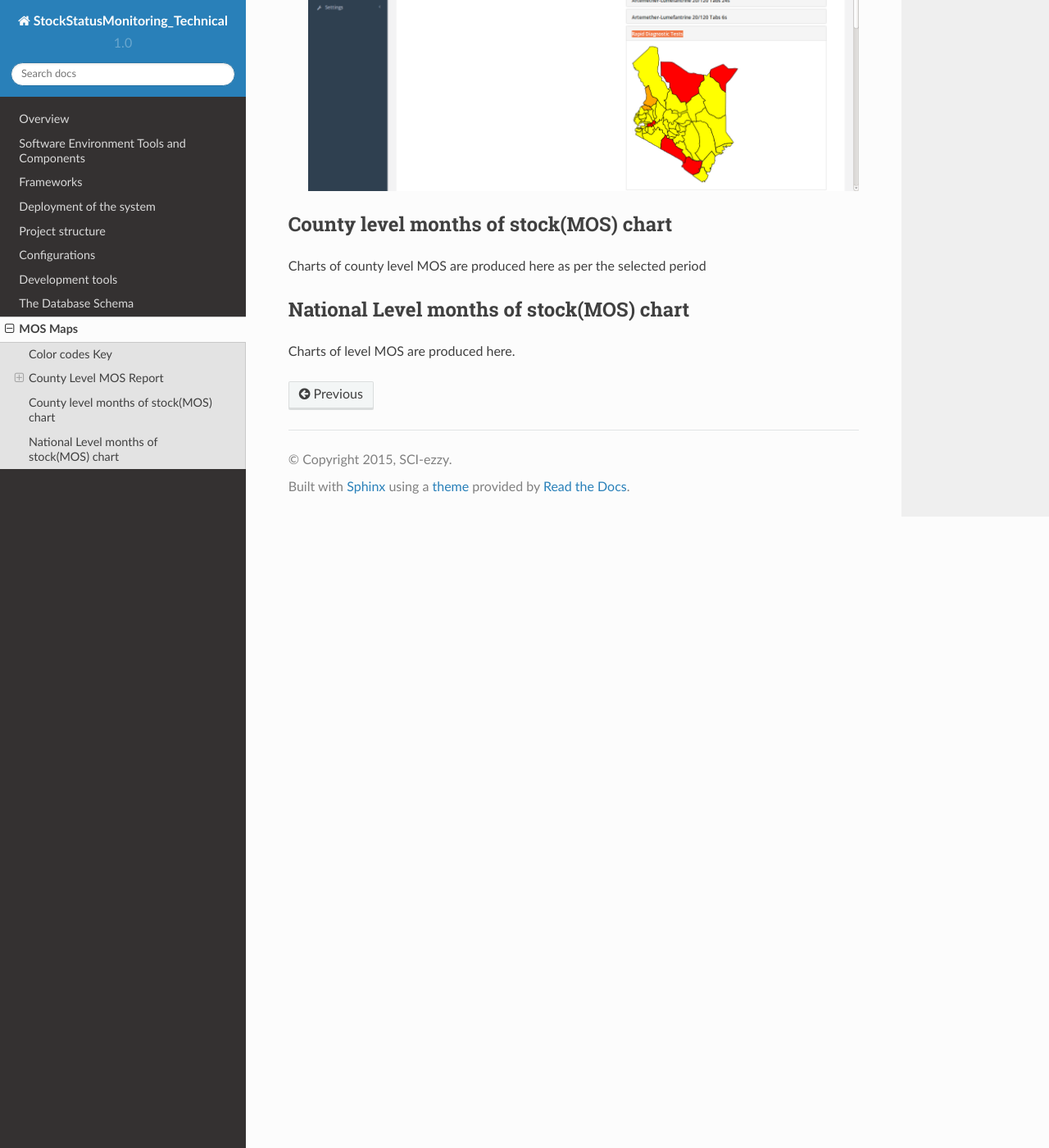
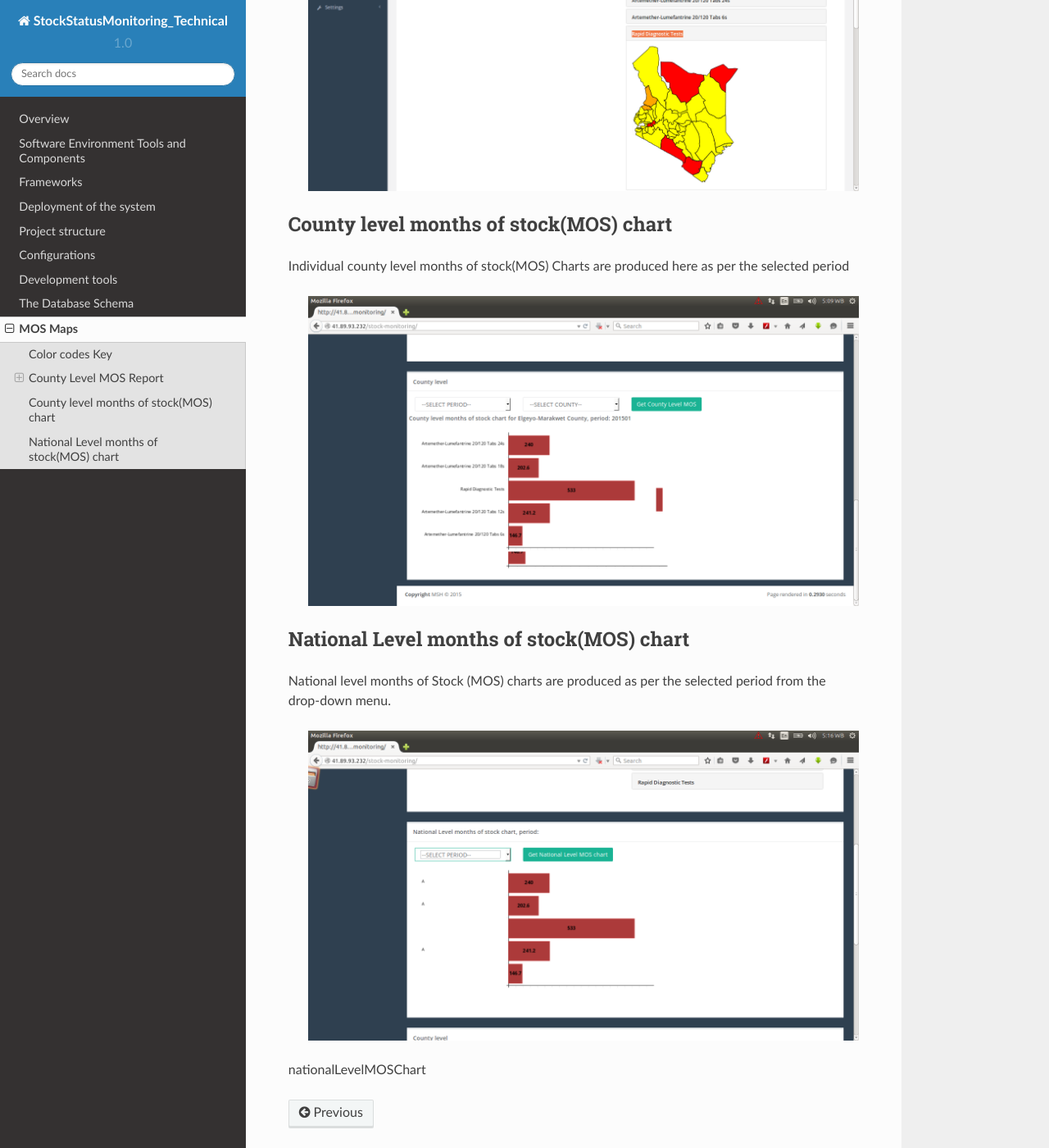
Before and after one commit to bangadennis/DHIS2-Malaria-Stock-Status-Monitoring-tool-Technical-documantation, a Sphinx documentation site: the page built from source/SourceMaps.rst, in a window 1280 px wide and 1400 px high, scrolled down 2763 px. Shown: the whole window at 82% size. Built offline with Sphinx 7.4.7 and the Read the Docs theme 2.0.0, drawn with Linux system fonts in a browser that asks for light colours.

Commit message:
Fixes on the MOS map images error

```diff
--- a/source/SourceMaps.rst
+++ b/source/SourceMaps.rst
@@ -67,10 +67,18 @@ Here is the screenshot of Rapid Diagnostic Tests MOS report:
 
 County level months of stock(MOS) chart
 -----------------------------------------
-Charts of county level MOS are produced here as per the selected period
+Individual county level months of stock(MOS) Charts are produced here as per the selected period
+
+	.. figure:: images/CountyLevelMOSchart.png
+
+
 
 
 
 National Level months of stock(MOS) chart
 --------------------------------------------
-Charts of level MOS are produced here.
+National level months of Stock (MOS) charts are produced as per the selected period from the drop-down menu.
+
+	.. figure:: images/nationalLevelMOSChart.png
+
+nationalLevelMOSChart
```
Also changed, not shown: source/images/CountyLevelMOSchart.png (added), source/images/nationalLevelMOSChart.png (added), 6 other files.
